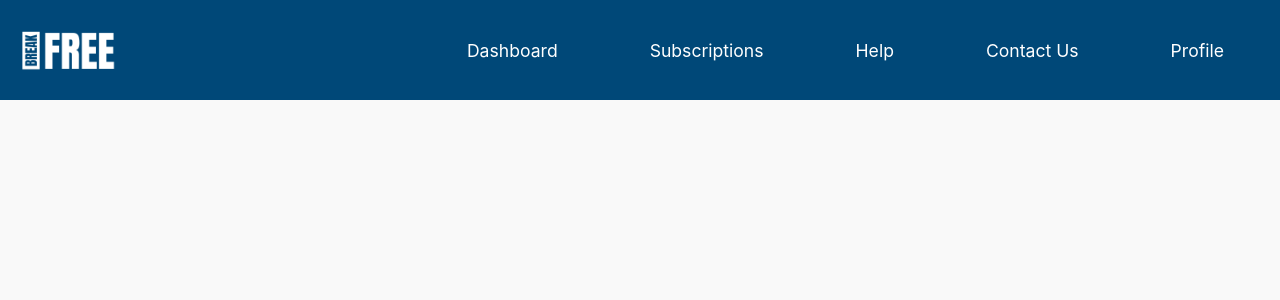
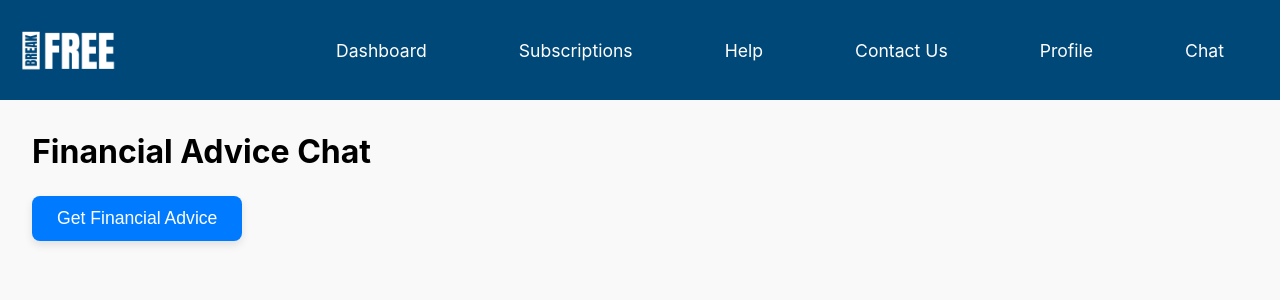
Before and after one commit to iSkewb/BreakFree, a React (Create React App) app in the folder predictive-subscription-tool/: page /chat in a window 1280 px wide. Shown: the top 300 px of the page. Built offline with nearby package versions, Linux system fonts and the light colour scheme.

Commit message:
added gpt api

```diff
--- a/predictive-subscription-tool/package.json
+++ b/predictive-subscription-tool/package.json
@@ -3,8 +3,10 @@
   "version": "0.1.0",
   "private": true,
   "dependencies": {
+    "axios": "^1.7.9",
     "chart.js": "^4.4.7",
     "cra-template": "1.2.0",
+    "openai": "^4.80.1",
     "react": "^19.0.0",
     "react-dom": "^19.0.0",
     "react-router-dom": "^7.1.3",
--- a/predictive-subscription-tool/src/App.js
+++ b/predictive-subscription-tool/src/App.js
@@ -7,6 +7,8 @@ import Help from './pages/Help';
 import ContactUs from './pages/ContactUs';
 import NavBar from './components/NavBar';
 import Profile from './pages/Profile';
+import ChatGPTChat from './components/ChatGPTChat'; // Import the ChatGPTChat component
+
 
 const App = () => {
   return (
@@ -19,6 +21,7 @@ const App = () => {
           <Route path="/help" element={<Help />} />
           <Route path="/contact-us" element={<ContactUs />} />
           <Route path="/profile" element={<Profile />} />
+          <Route path="/chat" element={<ChatGPTChat />} />
           {/* <Route path="/" element={<AddSubscription />} /> */}
 
         </Routes>
--- /dev/null
+++ b/predictive-subscription-tool/src/components/ChatGPTChat.js
@@ -0,0 +1,51 @@
+import React, { useState, useEffect } from 'react';
+import axios from 'axios';
+
+const ChatGPTChat = () => {
+  const [localData, setLocalData] = useState({});  // State for storing user data
+  const [advice, setAdvice] = useState('');  // State for storing the response (advice)
+  const [loading, setLoading] = useState(false);  // State for loading indicator
+
+  // Fetch data from localStorage when the component mounts
+  useEffect(() => {
+    const savedData = localStorage.getItem('profileFormData');  // Read from localStorage
+    if (savedData) {
+      setLocalData(JSON.parse(savedData));  // Parse and set to state
+    }
+  }, []);
+
+  // Handler for analyzing data and requesting advice
+  const analyzeData = async () => {
+    const savedData = localStorage.getItem('profileFormData');
+    if (!savedData) {
+        alert('No data found in localStorage!');
+        return;
+    }
+    const localData = JSON.parse(savedData);
+
+    setLoading(true);
+    try {
+      const response = await axios.post('http://localhost:8000/api/chat', {
+        userMessage: 'Provide financial advice based on my subscription data.',
+        userData: localData,
+      });
+      setAdvice(response.data.reply || 'No advice received.');
+    } catch (error) {
+      console.error('Error fetching advice:', error);
+      setAdvice('There was an error analyzing your data. Please try again.');
+    }
+    setLoading(false);
+  };
+
+  return (
+    <div style={{ padding: '2rem' }}>
+      <h1>Financial Advice Chat</h1>
+      <button onClick={analyzeData} disabled={loading}>
+        {loading ? 'Analyzing...' : 'Get Financial Advice'}
+      </button>
+      {advice && <p>{advice}</p>}
+    </div>
+  );
+};
+
+export default ChatGPTChat;
--- a/predictive-subscription-tool/src/components/NavBar.js
+++ b/predictive-subscription-tool/src/components/NavBar.js
@@ -13,6 +13,7 @@ const NavBar = () => {
         <li><Link to="/help">Help</Link></li>
         <li><Link to="/contact-us">Contact Us</Link></li>
         <li><Link to="/profile">Profile</Link></li>
+        <li><Link to="/chat">Chat</Link></li>
       </ul>
     </div>
   );
```
Also changed, not shown: predictive-subscription-tool/src/backend/server.js (added, +43 -0 lines), 1 other file (tests, documents, lock files or other folders).
